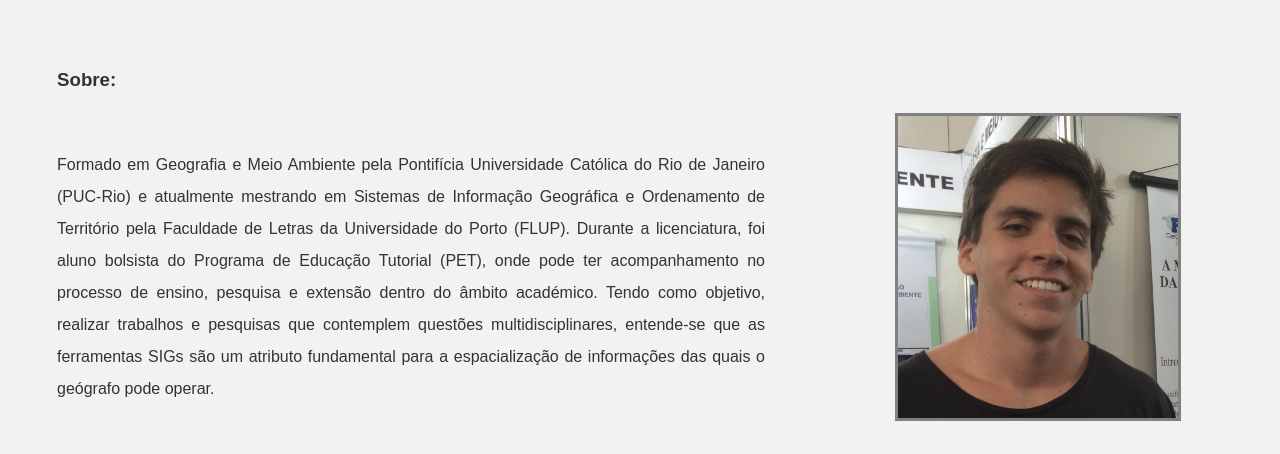
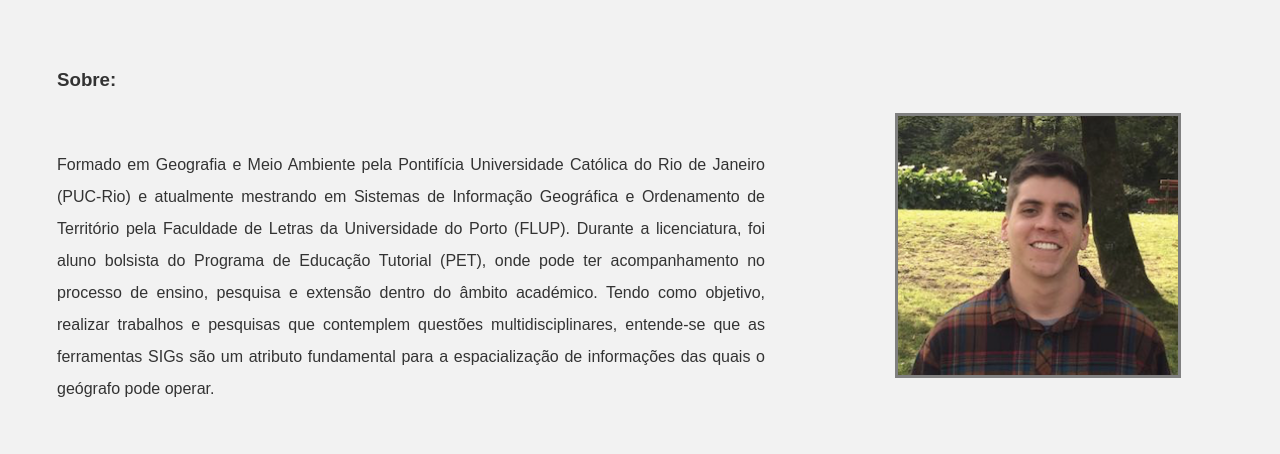
Before and after one commit to YanCavalcanti-code/Professional-Website, a plain HTML site: page index.html in a window 1280 px wide. Shown: the part 272-726 px from the top of the page. Drawn offline with Linux system fonts and the light colour scheme.

Commit message:
Update index.html

```diff
--- a/index.html
+++ b/index.html
@@ -32,7 +32,7 @@
                 SIGs são um atributo fundamental para a espacialização de informações das quais o geógrafo pode operar.
         </p>
         <div class="width40">
-            <img id="foto" src="./Img/Foto.jpg">
+            <img id="foto" src="./Img/Foto_2.png">
         </div>
         <br>
         <br>
```
